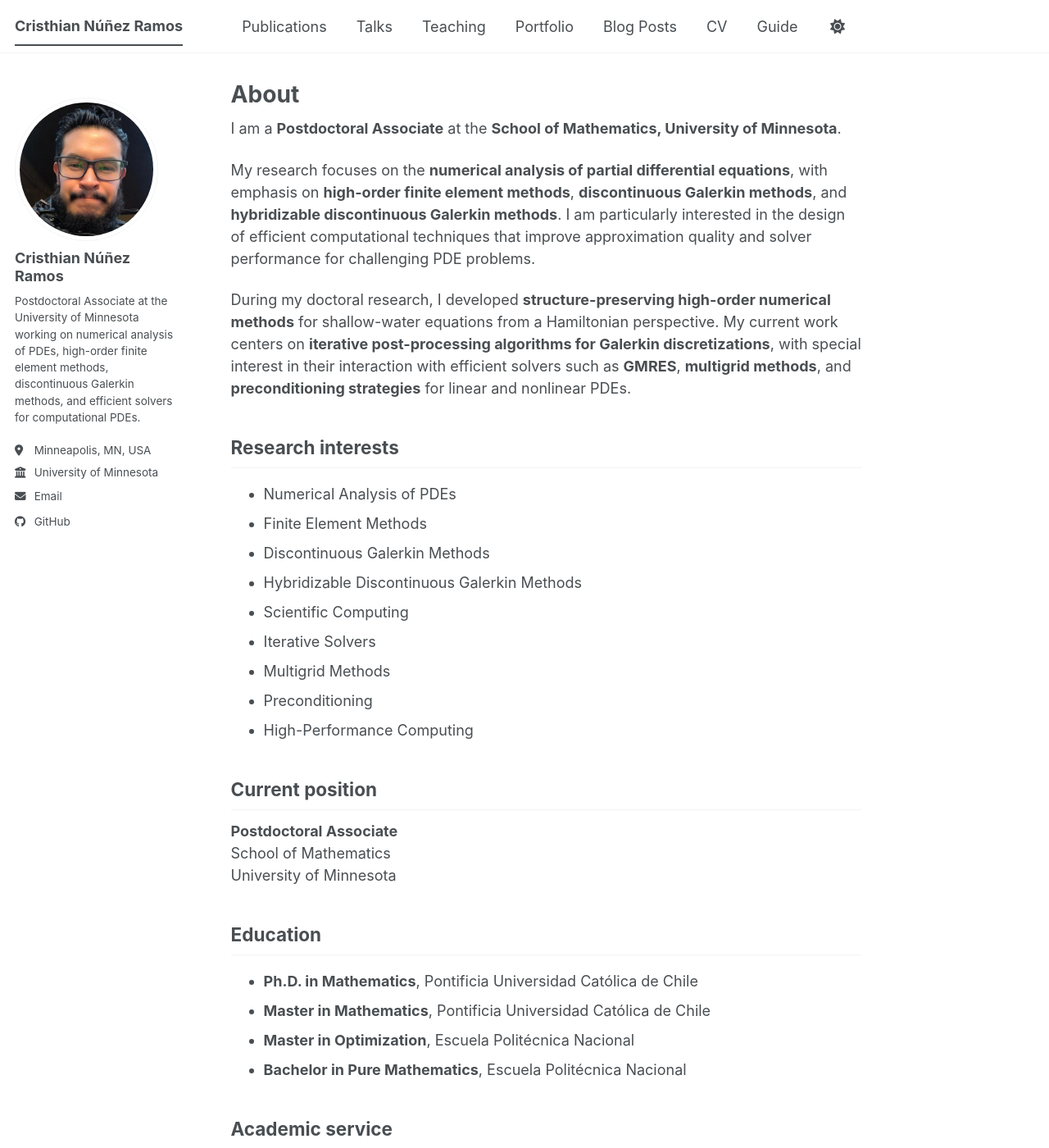
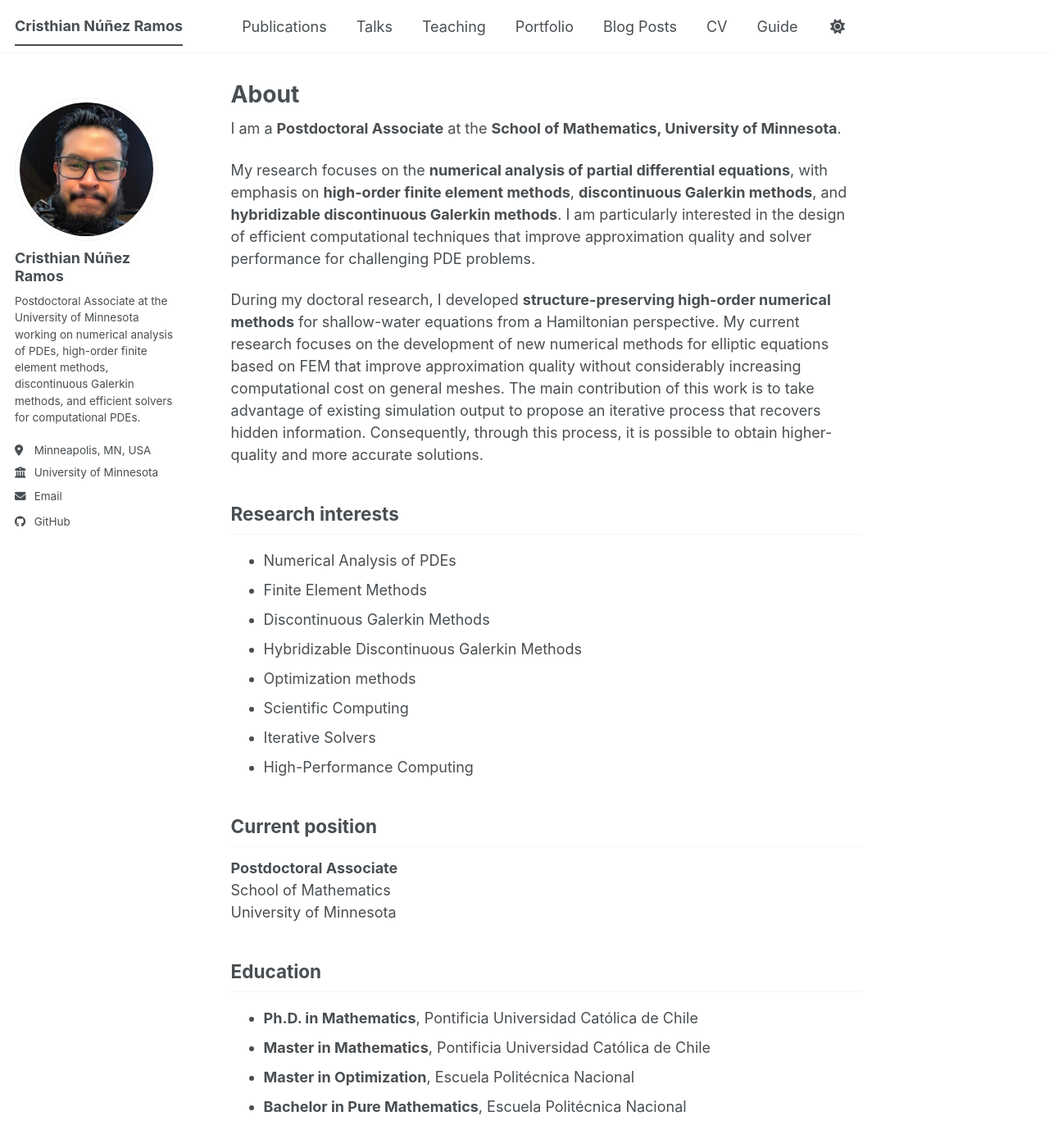
Before and after one commit to cnunezra-NAPDEs/webpage, a Jekyll site: the page built from _pages/about.md, in a window 1280 px wide and 1400 px high. Shown: the whole window at 82% size. Built offline with Jekyll 4.4.1, drawn with Linux system fonts in a browser that asks for light colours; a script bundle is joined from its source files by our own code; library files that are not in the unit come from our copies.

Commit message:
Update about.md

```diff
--- a/_pages/about.md
+++ b/_pages/about.md
@@ -11,7 +11,7 @@ I am a **Postdoctoral Associate** at the **School of Mathematics, University of
 
 My research focuses on the **numerical analysis of partial differential equations**, with emphasis on **high-order finite element methods**, **discontinuous Galerkin methods**, and **hybridizable discontinuous Galerkin methods**. I am particularly interested in the design of efficient computational techniques that improve approximation quality and solver performance for challenging PDE problems.
 
-During my doctoral research, I developed **structure-preserving high-order numerical methods** for shallow-water equations from a Hamiltonian perspective. My current work centers on **iterative post-processing algorithms for Galerkin discretizations**, with special interest in their interaction with efficient solvers such as **GMRES**, **multigrid methods**, and **preconditioning strategies** for linear and nonlinear PDEs.
+During my doctoral research, I developed **structure-preserving high-order numerical methods** for shallow-water equations from a Hamiltonian perspective. My current research focuses on the development of new numerical methods for elliptic equations based on FEM that improve approximation quality without considerably increasing computational cost on general meshes. The main contribution of this work is to take advantage of existing simulation output to propose an iterative process that recovers hidden information. Consequently, through this process, it is possible to obtain higher-quality and more accurate solutions.
 
 ## Research interests
 
@@ -19,10 +19,9 @@ During my doctoral research, I developed **structure-preserving high-order numer
 - Finite Element Methods
 - Discontinuous Galerkin Methods
 - Hybridizable Discontinuous Galerkin Methods
+- Optimization methods
 - Scientific Computing
 - Iterative Solvers
-- Multigrid Methods
-- Preconditioning
 - High-Performance Computing
 
 ## Current position
```
Also changed, not shown: other parts of _pages/about.md (+2 -0 lines).
